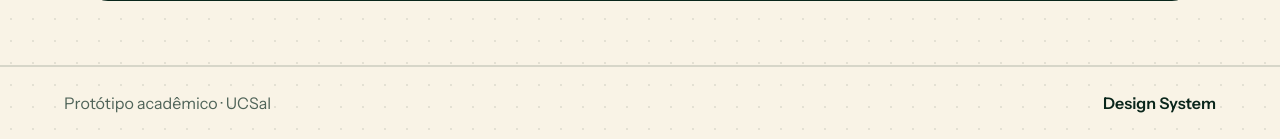
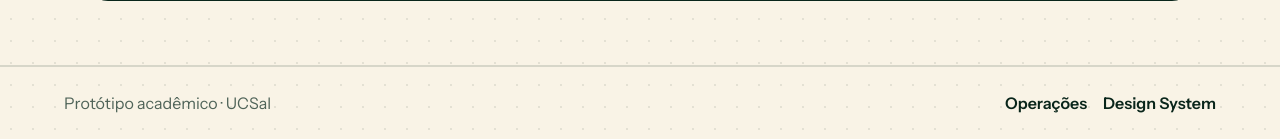
Before and after one commit to adrianolcn/VoltaPraMim, a Java web app: template src/main/webapp/WEB-INF/views/index.jsp in a window 1280 px wide. Shown: the part 1158-1297 px from the top of the page. Run offline with Tomcat 11, a stand-in JSP engine, Linux system fonts and the light colour scheme; the template is opened without the code that fills it, so the values that code supplies are empty.

Commit message:
fix: expose operations link on home page

```diff
--- a/src/main/webapp/WEB-INF/views/index.jsp
+++ b/src/main/webapp/WEB-INF/views/index.jsp
@@ -120,7 +120,10 @@
 <footer class="site-footer">
     <div class="footer-inner">
         <p>Protótipo acadêmico · UCSal</p>
-        <a href="${pageContext.request.contextPath}/design-system">Design System</a>
+        <nav class="footer-links" aria-label="Links do rodapé">
+            <a href="${pageContext.request.contextPath}/operacoes">Operações</a>
+            <a href="${pageContext.request.contextPath}/design-system">Design System</a>
+        </nav>
     </div>
 </footer>
 <script src="${pageContext.request.contextPath}/static/js/home.js" defer></script>
--- a/src/main/webapp/static/css/home.css
+++ b/src/main/webapp/static/css/home.css
@@ -531,6 +531,12 @@ h3 {
     font-weight: 600;
 }
 
+.footer-links {
+    display: flex;
+    align-items: center;
+    gap: 1rem;
+}
+
 .footer-inner a:hover,
 .footer-inner a:focus-visible {
     color: var(--signal);
```
